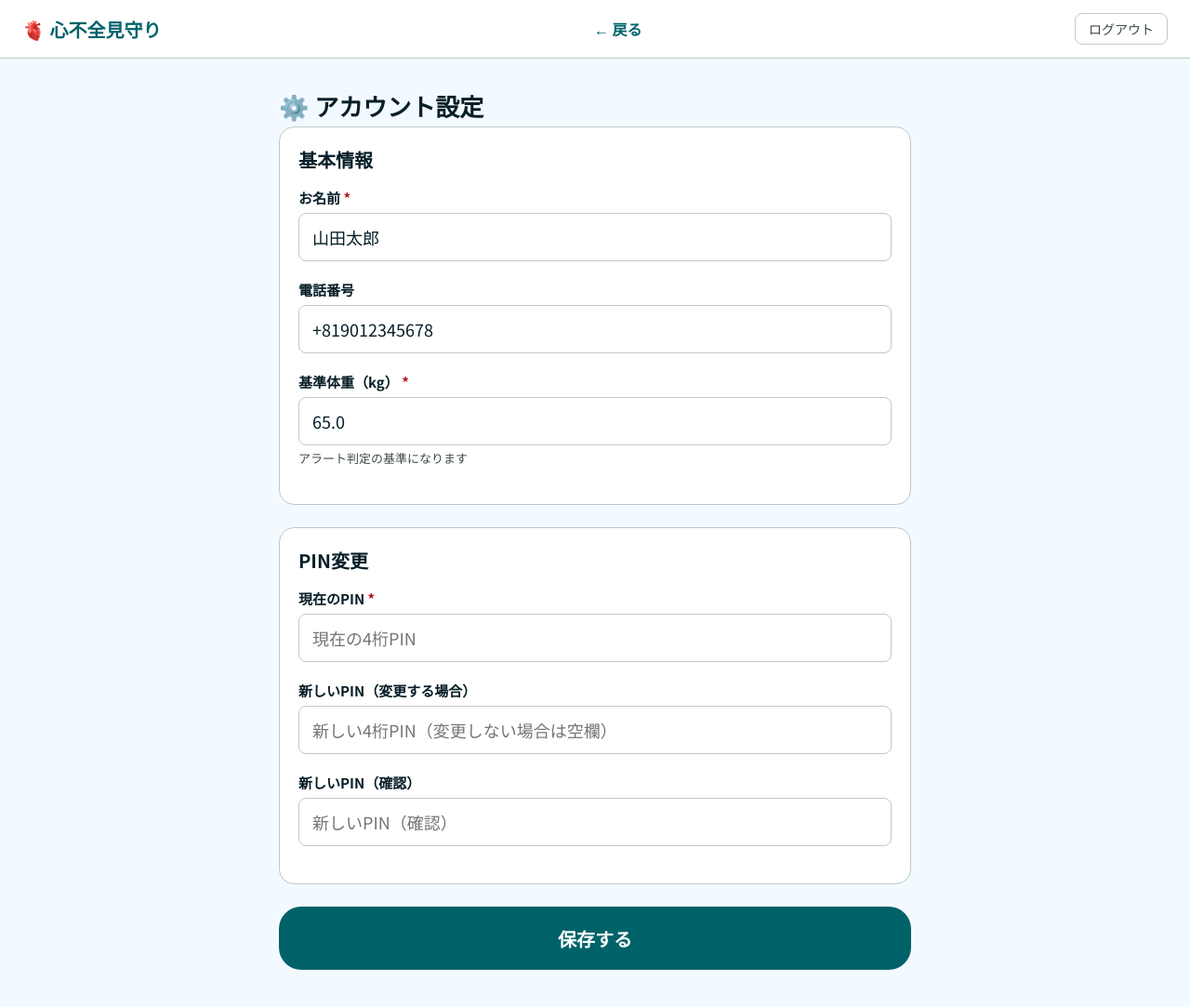
After one commit to yush02084/Heart-Failure-Monitoring-App, a Flask app: page /parent/settings in a window 1280 px wide. The commit adds this page. Shown: the whole page at 93% size. Run offline with Flask 3, Linux system fonts and the light colour scheme; a user stored in the database is signed in.

Commit message:
feat: アカウント設定画面を追加（親・子）
親設定 (/parent/settings):
- 名前・電話番号・基準体重の変更
- PIN変更（現在PIN確認必須、空欄で変更なし）
- ボトムナビに⚙️設定リンク追加

子設定 (/watcher/settings):
- 名前・電話番号の変更
- パスワード変更（現在パスワード確認必須）
- 見守り解除機能 (/watcher/unwatch/<id>)
- ヘッダー👤ボタンを設定ページにリンク

Co-Authored-By: Claude Sonnet 4.6 <noreply@anthropic.com>

```diff
--- a/app/auth/forms.py
+++ b/app/auth/forms.py
@@ -34,3 +34,27 @@ class RegisterParentForm(FlaskForm):
                        DataRequired(message="基準体重を入力してください"),
                        NumberRange(min=20.0, max=300.0, message="20〜300kgの範囲で入力してください")
                    ])
+
+
+class ParentSettingsForm(FlaskForm):
+    name            = StringField("お名前", validators=[DataRequired(), Length(1, 20)])
+    phone_number    = StringField("電話番号", validators=[Optional(), Length(max=20)])
+    base_weight     = DecimalField("基準体重（kg）", places=1, validators=[
+                          DataRequired(message="基準体重を入力してください"),
+                          NumberRange(min=20.0, max=300.0, message="20〜300kgの範囲で入力してください")
+                      ])
+    current_pin     = PasswordField("現在のPIN", validators=[DataRequired()])
+    new_pin         = PasswordField("新しいPIN（変更する場合）",
+                          validators=[Optional(), Length(4, 4, message="PINは4桁で入力してください")])
+    new_pin_confirm = PasswordField("新しいPIN（確認）",
+                          validators=[Optional(), EqualTo("new_pin", message="PINが一致しません")])
+
+
+class WatcherSettingsForm(FlaskForm):
+    name                 = StringField("お名前", validators=[DataRequired(), Length(1, 20)])
+    phone_number         = StringField("電話番号", validators=[Optional(), Length(max=20)])
+    current_password     = PasswordField("現在のパスワード", validators=[DataRequired()])
+    new_password         = PasswordField("新しいパスワード（変更する場合）",
+                               validators=[Optional(), Length(8)])
+    new_password_confirm = PasswordField("新しいパスワード（確認）",
+                               validators=[Optional(), EqualTo("new_password", message="パスワードが一致しません")])
--- a/app/parent/routes.py
+++ b/app/parent/routes.py
@@ -4,7 +4,8 @@ from flask import render_template, redirect, url_for, flash, request, jsonify
 from flask_login import login_required, current_user
 from app.parent import bp
 from app.parent.forms import DailyInputForm
-from app.extensions import db
+from app.auth.forms import ParentSettingsForm
+from app.extensions import db, bcrypt
 from app.models import DailyRecord, Invitation
 from app.core.tz import now_jst, today_jst
 from app.core.alert_logic import calc_alert_level, ALERT_LOGIC_VERSION
@@ -107,6 +108,38 @@ def input():
     )
 
 
+@bp.route("/settings", methods=["GET", "POST"])
+@login_required
+def settings():
+    if not current_user.is_parent():
+        return redirect(url_for("watcher.dashboard"))
+
+    form = ParentSettingsForm(obj=current_user)
+    if form.validate_on_submit():
+        if not bcrypt.check_password_hash(current_user.pin_hash, form.current_pin.data):
+            flash("現在のPINが正しくありません。", "error")
+            return render_template("parent/settings.html", form=form)
+
+        current_user.name = form.name.data
+        current_user.phone_number = form.phone_number.data or None
+        current_user.base_weight = float(form.base_weight.data)
+        current_user.base_weight_updated_at = now_jst()
+        current_user.updated_at = now_jst()
+
+        if form.new_pin.data:
+            current_user.pin_hash = bcrypt.generate_password_hash(form.new_pin.data).decode("utf-8")
+
+        try:
+            db.session.commit()
+            flash("設定を保存しました。", "success")
+            return redirect(url_for("parent.settings"))
+        except Exception:
+            db.session.rollback()
+            flash("保存に失敗しました。しばらく後にお試しください。", "error")
+
+    return render_template("parent/settings.html", form=form)
+
+
 @bp.route("/invite", methods=["POST"])
 @login_required
 def invite():
--- a/app/static/css/parent.css
+++ b/app/static/css/parent.css
@@ -500,6 +500,44 @@ body {
   .p-table th, .p-table td { padding: 10px 8px; font-size: 14px; }
 }
 
+/* 設定画面フィールド */
+.p-settings-field {
+  margin-bottom: 20px;
+}
+
+.p-settings-label {
+  display: block;
+  font-size: 15px;
+  font-weight: 600;
+  margin-bottom: 6px;
+  color: var(--on-surface);
+}
+
+.p-settings-input {
+  width: 100%;
+  min-height: 52px;
+  padding: 12px 14px;
+  border: 1.5px solid var(--outline-variant);
+  border-radius: var(--radius);
+  font-size: 18px;
+  font-family: 'Noto Sans JP', sans-serif;
+  background: var(--surface);
+  color: var(--on-surface);
+}
+
+.p-settings-input:focus {
+  outline: none;
+  border-color: var(--primary);
+}
+
+.p-settings-hint {
+  font-size: 13px;
+  color: var(--on-surface-muted);
+  margin-top: 4px;
+}
+
+.p-required { color: var(--danger); }
+
 /* フォーカス共通 */
 :focus-visible {
   outline: 3px solid var(--primary);
--- a/app/templates/auth/login.html
+++ b/app/templates/auth/login.html
@@ -62,7 +62,7 @@
     margin-bottom: 24px; line-height: 1.6;
   }
   .login-footer { text-align: center; font-size: 13px; color: var(--on-surface-muted); margin-top: 24px; line-height: 1.8; }
-  .login-footer a { color: var(--primary); font-weight: 600; }
+  .login-footer a { color: var(--primary); font-weight: 600; white-space: nowrap; }
 </style>
 {% endblock %}
 
--- a/app/templates/parent/home.html
+++ b/app/templates/parent/home.html
@@ -86,6 +86,9 @@
   <a href="{{ url_for('parent.input') }}" class="p-nav-item">
     <span class="p-nav-item__icon">📝</span>記録する
   </a>
+  <a href="{{ url_for('parent.settings') }}" class="p-nav-item">
+    <span class="p-nav-item__icon">⚙️</span>設定
+  </a>
   <form method="POST" action="{{ url_for('auth.logout') }}" style="margin:0;">
     <input type="hidden" name="csrf_token" value="{{ csrf_token() }}">
     <button type="submit" class="p-nav-item p-nav-item--btn">
--- a/app/templates/parent/input.html
+++ b/app/templates/parent/input.html
@@ -110,6 +110,9 @@
   <a href="{{ url_for('parent.input') }}" class="p-nav-item p-nav-item--active">
     <span class="p-nav-item__icon">📝</span>記録する
   </a>
+  <a href="{{ url_for('parent.settings') }}" class="p-nav-item">
+    <span class="p-nav-item__icon">⚙️</span>設定
+  </a>
   <form method="POST" action="{{ url_for('auth.logout') }}" style="margin:0;">
     <input type="hidden" name="csrf_token" value="{{ csrf_token() }}">
     <button type="submit" class="p-nav-item p-nav-item--btn">
--- /dev/null
+++ b/app/templates/parent/settings.html
@@ -0,0 +1,93 @@
+{% extends "base.html" %}
+{% block title %}設定 — 心不全見守り{% endblock %}
+
+{% block extra_css %}
+<link rel="stylesheet" href="{{ url_for('static', filename='css/parent.css') }}">
+{% endblock %}
+
+{% block content %}
+<header class="p-header">
+  <div class="p-header__logo">🫀 心不全見守り</div>
+  <a href="{{ url_for('parent.home') }}" class="p-header__back">← 戻る</a>
+  <form method="POST" action="{{ url_for('auth.logout') }}" class="p-header__logout-form">
+    <input type="hidden" name="csrf_token" value="{{ csrf_token() }}">
+    <button type="submit" class="p-header__logout">ログアウト</button>
+  </form>
+</header>
+
+<main class="p-container">
+  <h1 class="p-page-title">⚙️ アカウント設定</h1>
+
+  <form method="POST" class="p-input-form">
+    {{ form.hidden_tag() }}
+
+    <!-- 基本情報 -->
+    <div class="p-input-section">
+      <h2 class="p-input-section__title">基本情報</h2>
+
+      <div class="p-settings-field">
+        <label class="p-settings-label">{{ form.name.label.text }} <span class="p-required">*</span></label>
+        {{ form.name(class="p-settings-input", placeholder="お名前") }}
+        {% for e in form.name.errors %}<div class="p-field-error">{{ e }}</div>{% endfor %}
+      </div>
+
+      <div class="p-settings-field">
+        <label class="p-settings-label">{{ form.phone_number.label.text }}</label>
+        {{ form.phone_number(class="p-settings-input", placeholder="例: 090-1234-5678") }}
+        {% for e in form.phone_number.errors %}<div class="p-field-error">{{ e }}</div>{% endfor %}
+      </div>
+
+      <div class="p-settings-field">
+        <label class="p-settings-label">{{ form.base_weight.label.text }} <span class="p-required">*</span></label>
+        {{ form.base_weight(class="p-settings-input", placeholder="例: 60.0") }}
+        <div class="p-settings-hint">アラート判定の基準になります</div>
+        {% for e in form.base_weight.errors %}<div class="p-field-error">{{ e }}</div>{% endfor %}
+      </div>
+    </div>
+
+    <!-- PIN変更 -->
+    <div class="p-input-section">
+      <h2 class="p-input-section__title">PIN変更</h2>
+
+      <div class="p-settings-field">
+        <label class="p-settings-label">{{ form.current_pin.label.text }} <span class="p-required">*</span></label>
+        {{ form.current_pin(class="p-settings-input", placeholder="現在の4桁PIN") }}
+        {% for e in form.current_pin.errors %}<div class="p-field-error">{{ e }}</div>{% endfor %}
+      </div>
+
+      <div class="p-settings-field">
+        <label class="p-settings-label">{{ form.new_pin.label.text }}</label>
+        {{ form.new_pin(class="p-settings-input", placeholder="新しい4桁PIN（変更しない場合は空欄）") }}
+        {% for e in form.new_pin.errors %}<div class="p-field-error">{{ e }}</div>{% endfor %}
+      </div>
+
+      <div class="p-settings-field">
+        <label class="p-settings-label">{{ form.new_pin_confirm.label.text }}</label>
+        {{ form.new_pin_confirm(class="p-settings-input", placeholder="新しいPIN（確認）") }}
+        {% for e in form.new_pin_confirm.errors %}<div class="p-field-error">{{ e }}</div>{% endfor %}
+      </div>
+    </div>
+
+    <button type="submit" class="p-btn p-btn--primary p-btn--lg">保存する</button>
+  </form>
+</main>
+
+<nav class="p-bottom-nav">
+  <a href="{{ url_for('parent.home') }}" class="p-nav-item">
+    <span class="p-nav-item__icon">🏠</span>ホーム
+  </a>
+  <a href="{{ url_for('parent.input') }}" class="p-nav-item">
+    <span class="p-nav-item__icon">📝</span>記録する
+  </a>
+  <a href="{{ url_for('parent.settings') }}" class="p-nav-item p-nav-item--active">
+    <span class="p-nav-item__icon">⚙️</span>設定
+  </a>
+  <form method="POST" action="{{ url_for('auth.logout') }}" style="margin:0;">
+    <input type="hidden" name="csrf_token" value="{{ csrf_token() }}">
+    <button type="submit" class="p-nav-item p-nav-item--btn">
+      <span class="p-nav-item__icon">🚪</span>ログアウト
+    </button>
+  </form>
+</nav>
+
+{% endblock %}
--- a/app/templates/watcher/dashboard.html
+++ b/app/templates/watcher/dashboard.html
@@ -10,7 +10,7 @@
   <div class="w-header__logo">🫀 心不全見守り</div>
   <div class="w-header__actions">
     <button class="w-header__icon" aria-label="通知" title="通知">🔔</button>
-    <button class="w-header__icon" aria-label="アカウント設定" title="アカウント">👤</button>
+    <a href="{{ url_for('watcher.settings') }}" class="w-header__icon" aria-label="アカウント設定" title="アカウント設定" style="text-decoration:none;">👤</a>
     <form method="POST" action="{{ url_for('auth.logout') }}" class="w-header__logout-form">
       <input type="hidden" name="csrf_token" value="{{ csrf_token() }}">
       <button type="submit" class="w-header__logout">ログアウト</button>
```
Also changed, not shown: app/static/css/watcher.css (+51 -0 lines), app/templates/watcher/settings.html (added, +101 -0 lines), app/watcher/routes.py (+53 -1 lines).
